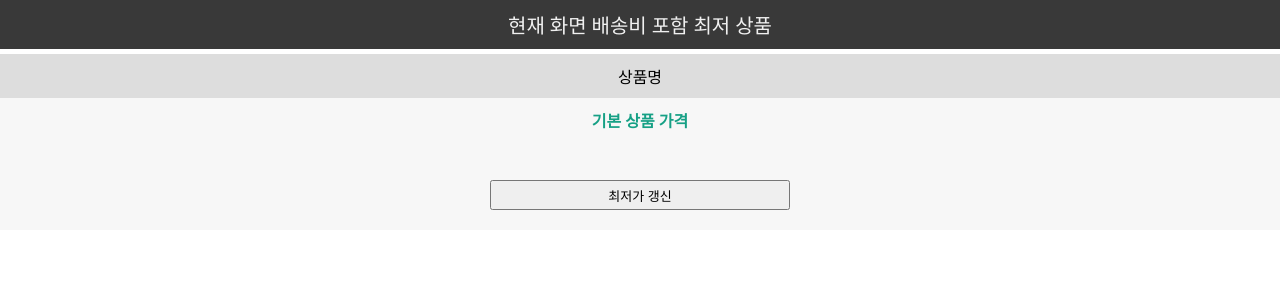
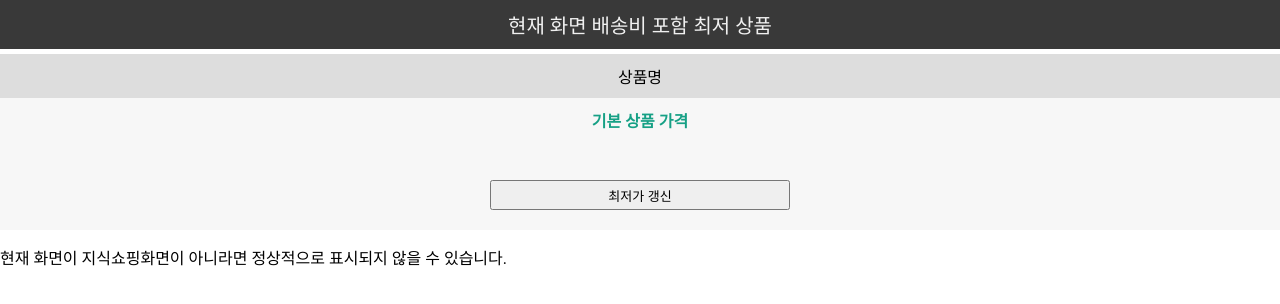
Before and after one commit to openmaya/show_me_the_price, a browser extension: page index.html in a window 1280 px wide. Drawn offline with Linux system fonts and the light colour scheme.

Commit message:
최근버그 수정

```diff
--- a/index.html
+++ b/index.html
@@ -26,6 +26,9 @@
     </div>
 
   </div>
+  <div>
+    현재 화면이 지식쇼핑화면이 아니라면 정상적으로 표시되지 않을 수 있습니다.
+  </div>
 
   <script src="js/index.js" type="text/javascript"></script>
 </body>
```
